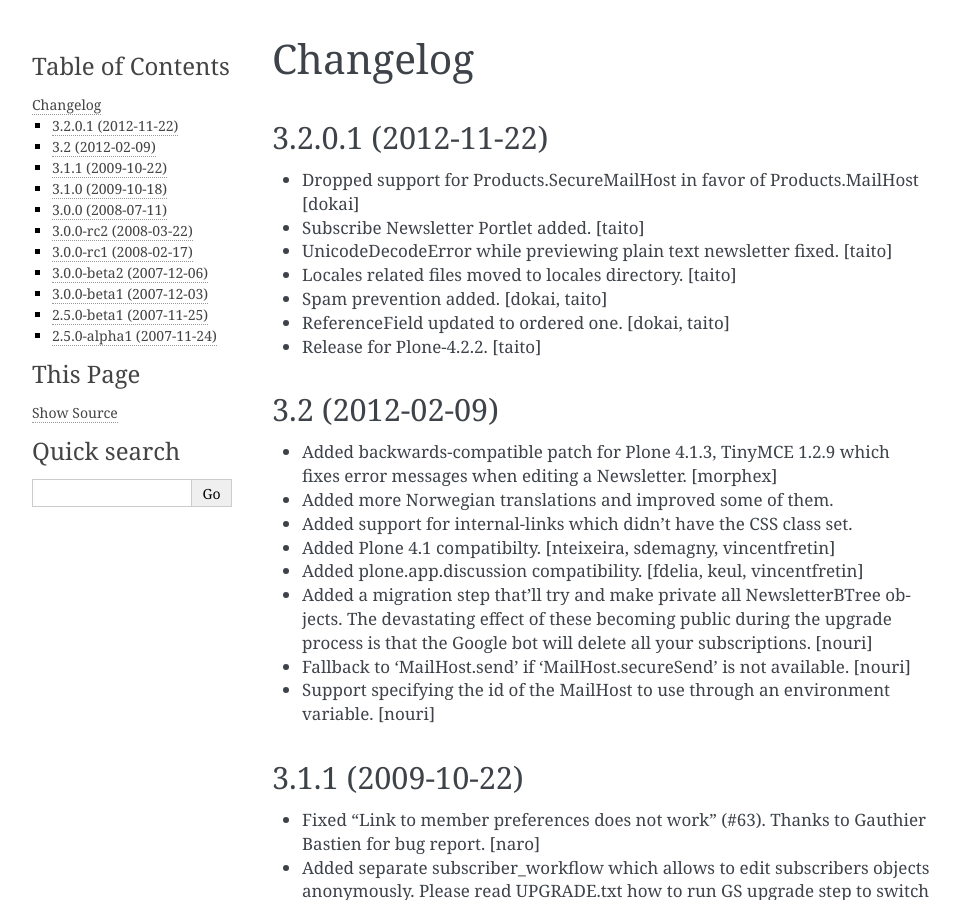
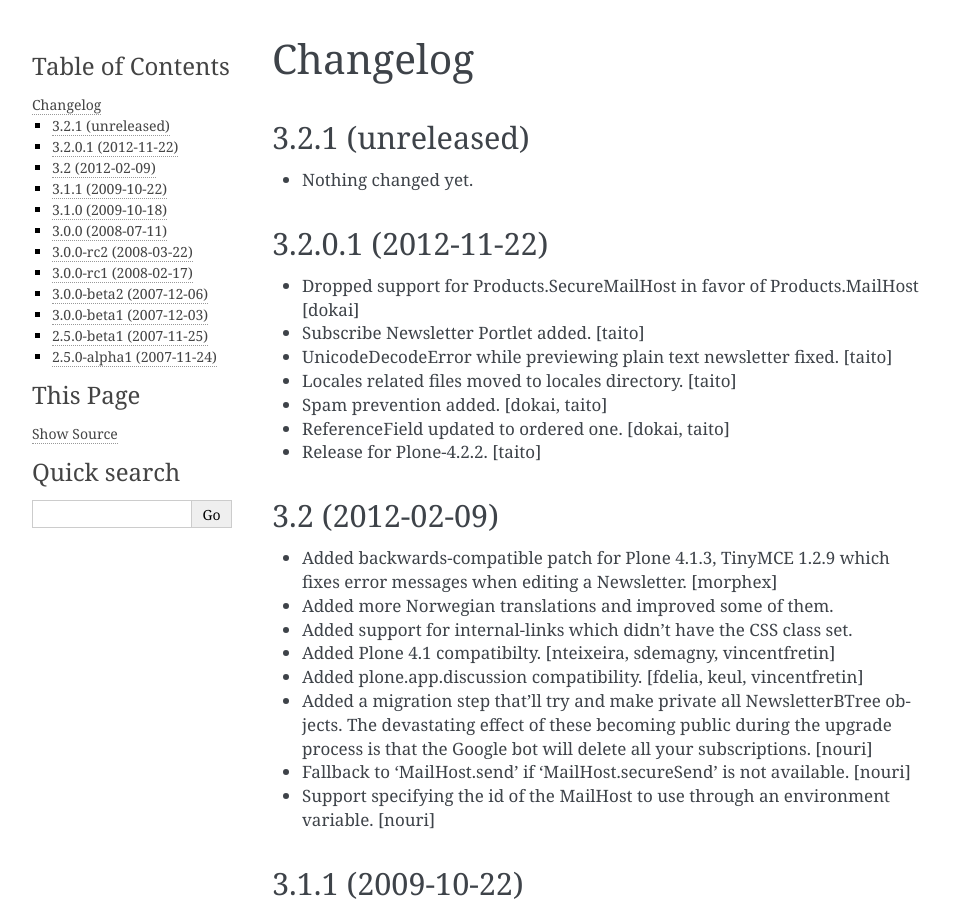
Before and after one commit to collective/Products.PloneGazette, a Sphinx documentation site: the page built from Products/PloneGazette/docs/HISTORY.rst, in a window 1280 px wide and 900 px high. Shown: the whole window, without its empty margins (148-1108 px from the left). Built offline with Sphinx 7.4.7, drawn with Linux system fonts in a browser that asks for light colours.

Commit message:
Back to development: 3.2.1

```diff
--- a/Products/PloneGazette/docs/HISTORY.rst
+++ b/Products/PloneGazette/docs/HISTORY.rst
@@ -1,5 +1,11 @@
 Changelog
 ---------
+
+3.2.1 (unreleased)
+==================
+
+- Nothing changed yet.
+
 
 3.2.0.1 (2012-11-22)
 ====================
--- a/setup.py
+++ b/setup.py
@@ -12,7 +12,7 @@ long_description = (
 
 setup(
     name='Products.PloneGazette',
-    version='3.2.0.1',
+    version='3.2.1.dev0',
     author='Pilot Systems, Nidelven IT LTD and others',
     author_email='',
     maintainer='Morten W. Petersen',
```
